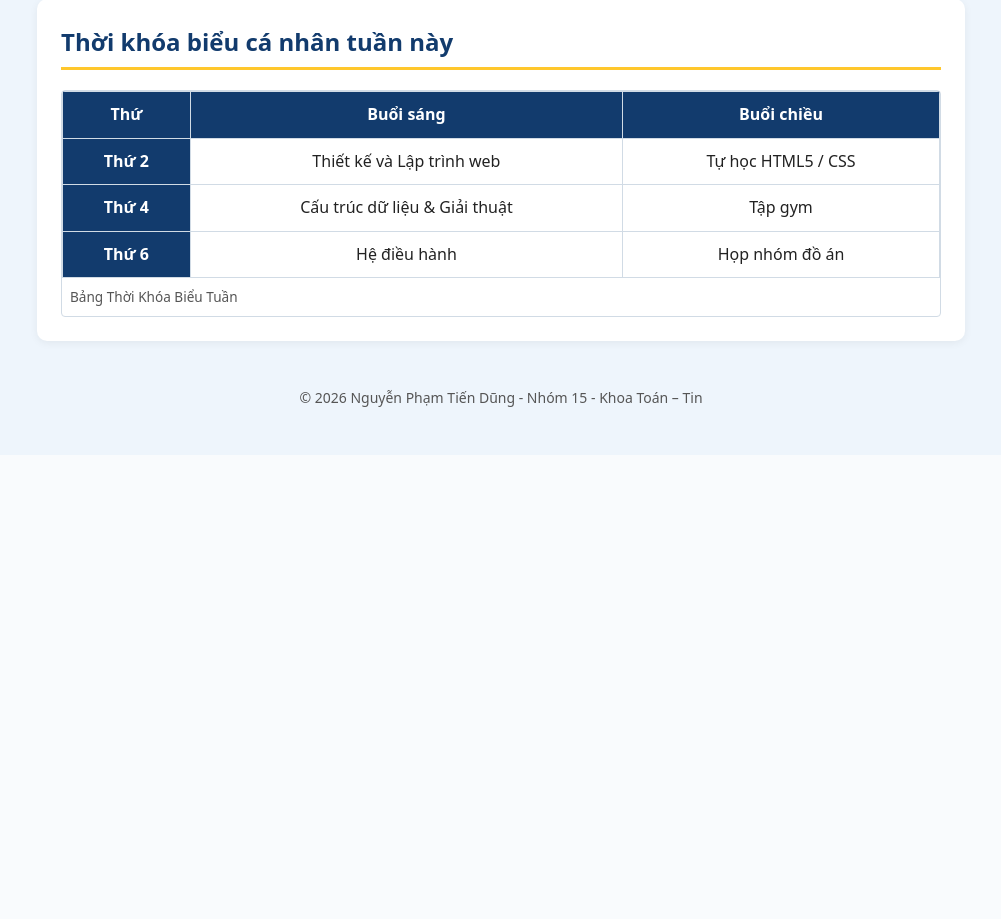
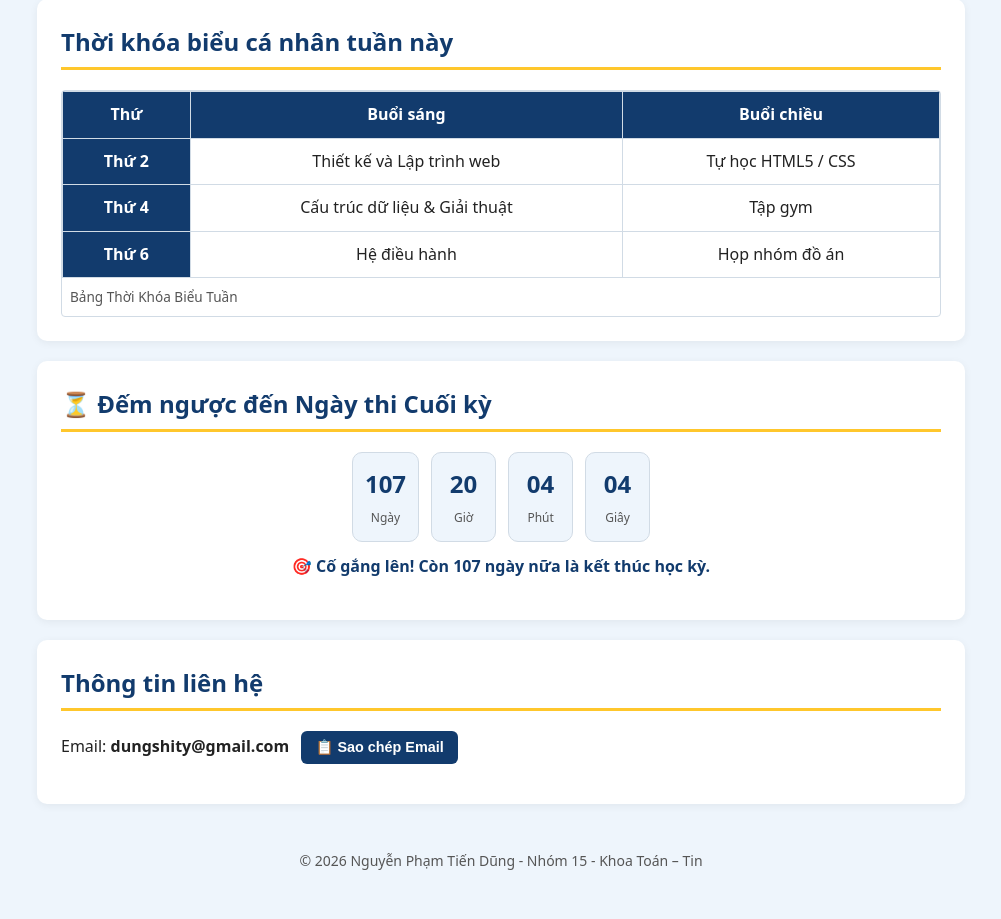
Before and after one commit to leminhquan290306-collab/ltweb-doan-nhom15, a PHP site: page /thanhvien/3120224032_dung/gioithieu.html in a window 1280 px wide. Shown: the part 1245-2164 px from the top of the page, without its empty margins (139-1140 px from the left). Before the commit the page ends 1652 px from the top, so only its background shows below. Run offline with PHP 8.4, Linux system fonts and the light colour scheme.

Commit message:
Hoan thien chuc nang dem nguoc, copy email va bang kiem thu 4 cho trang ca nhan cua Dung

```diff
--- a/thanhvien/3120224032_dung/css/style.css
+++ b/thanhvien/3120224032_dung/css/style.css
@@ -158,7 +158,72 @@ th {
 }
 
 /* ==========================================================================
-   5. MEDIA QUERY RESPONSIVE
+   5. BỔ SUNG: ĐỊNH KIỂU CHO 2 TƯƠNG TÁC JAVASCRIPT (PHẦN C)
+   ========================================================================== */
+
+/* --- TƯƠNG TÁC 1: Đồng hồ đếm ngược ngày thi --- */
+.countdown-timer {
+  display: flex;
+  gap: 12px;
+  justify-content: center;
+  margin-top: 15px;
+}
+
+.time-box {
+  background-color: var(--mau-nen);
+  padding: 12px;
+  border-radius: var(--bo-goc);
+  min-width: 65px;
+  text-align: center;
+  border: 1px solid var(--mau-vien);
+}
+
+.time-box span {
+  display: block;
+  font-size: 1.5rem;
+  font-weight: bold;
+  color: var(--mau-chinh);
+}
+
+.time-box label {
+  font-size: 0.75rem;
+  color: #555555;
+}
+
+.countdown-status {
+  text-align: center;
+  font-weight: 600;
+  margin-top: 12px;
+  color: var(--mau-chinh);
+}
+
+/* --- TƯƠNG TÁC 2: Nút Sao chép Email --- */
+.btn-copy {
+  background-color: var(--mau-chinh);
+  color: var(--mau-trang);
+  border: none;
+  padding: 8px 14px;
+  border-radius: 6px;
+  cursor: pointer;
+  font-size: 0.9rem;
+  font-weight: 600;
+  margin-left: 8px;
+  transition: background-color 0.2s ease;
+}
+
+.btn-copy:hover {
+  background-color: #0d284c;
+}
+
+.toast-message {
+  display: block;
+  margin-top: 8px;
+  font-weight: 600;
+  font-size: 0.9rem;
+}
+
+/* ==========================================================================
+   6. MEDIA QUERY RESPONSIVE (TỐI ƯU CẢ MÀN HÌNH NHỎ 360PX)
    ========================================================================== */
 @media (min-width: 768px) {
   .khoi-dau {
@@ -176,6 +241,24 @@ th {
   }
 }
 
+@media (max-width: 360px) {
+  .countdown-timer {
+    gap: 6px;
+  }
+  .time-box {
+    min-width: 48px;
+    padding: 6px;
+  }
+  .time-box span {
+    font-size: 1.1rem;
+  }
+  .btn-copy {
+    width: 100%;
+    margin-left: 0;
+    margin-top: 8px;
+  }
+}
+
 .chan-trang {
   text-align: center;
   font-size: 0.875rem;
--- a/thanhvien/3120224032_dung/gioithieu.html
+++ b/thanhvien/3120224032_dung/gioithieu.html
@@ -33,8 +33,9 @@
     <main>
       <h1>Trang Giới Thiệu Cá Nhân</h1>
 
-      <!-- Section: Giới thiệu bản thân -->
+    <!-- Section: Giới thiệu bản thân (Đã sửa thêm h2 ẩn hoặc dùng div) -->
       <section class="khoi-dau" style="margin-bottom: 20px;">
+        <h2 class="sr-only" style="display: none;">Thông tin cá nhân</h2>
         <img class="anh-chan-dung" src="dung_anh.jpg" alt="Ảnh chân dung của Nguyễn Phạm Tiến Dũng">
         <div class="thong-tin-chinh">
           <p><strong>Họ và tên:</strong> Nguyễn Phạm Tiến Dũng</p>
@@ -80,11 +81,11 @@
       </article>
 
       <!-- Section: Bảng thời khóa biểu tuần -->
-      <section class="muc-noi-dung">
+      <section class="muc-noi-dung" style="margin-bottom: 20px;">
         <h2>Thời khóa biểu cá nhân tuần này</h2>
 
-        <!-- Bọc bảng trong khung để hỗ trợ cuộn ngang trên điện thoại 360px -->
-        <div class="khung-chua-bang" tabindex="0" aria-label="Bảng thời khóa biểu cá nhân">
+<!-- Sửa: Thêm role="region" để hợp lệ W3C khi dùng aria-label -->
+        <div class="khung-chua-bang" tabindex="0" role="region" aria-label="Bảng thời khóa biểu cá nhân">
           <table>
             <caption>Bảng Thời Khóa Biểu Tuần</caption>
             <thead>
@@ -114,6 +115,28 @@
           </table>
         </div>
       </section>
+
+      <!-- ================= TƯƠNG TÁC 1: ĐẾM NGƯỢC NGÀY THI ================= -->
+      <section class="muc-noi-dung" style="margin-bottom: 20px;">
+        <h2>⏳ Đếm ngược đến Ngày thi Cuối kỳ</h2>
+        <div id="countdown-display" class="countdown-timer" aria-live="polite">
+          <div class="time-box"><span id="cd-days">00</span><label>Ngày</label></div>
+          <div class="time-box"><span id="cd-hours">00</span><label>Giờ</label></div>
+          <div class="time-box"><span id="cd-minutes">00</span><label>Phút</label></div>
+          <div class="time-box"><span id="cd-seconds">00</span><label>Giây</label></div>
+        </div>
+        <p id="countdown-status" class="countdown-status"></p>
+      </section>
+
+      <!-- ================= TƯƠNG TÁC 2: SAO CHÉP EMAIL ================= -->
+      <section class="muc-noi-dung">
+        <h2>Thông tin liên hệ</h2>
+        <p>
+          Email: <strong id="my-email">dungshity@gmail.com</strong>
+          <button id="btn-copy-email" type="button" class="btn-copy">📋 Sao chép Email</button>
+        </p>
+        <span id="copy-status" class="toast-message" aria-live="polite"></span>
+      </section>
     </main>
 
     <!-- Footer -->
@@ -122,5 +145,7 @@
     </footer>
   </div>
 
+  <!-- Nạp tệp JS cá nhân -->
+  <script src="js/canhan.js" defer></script>
 </body>
 </html>
--- /dev/null
+++ b/thanhvien/3120224032_dung/js/canhan.js
@@ -0,0 +1,79 @@
+/**
+ * Tệp: thanhvien/3120224032_dung/js/canhan.js
+ * Tác giả: Nguyễn Phạm Tiến Dũng (MSSV: 3120224032 - Lớp 24CNTT2)
+ * Mô tả chức năng:
+ *  1. Đồng hồ đếm ngược thời gian thực đến ngày thi cuối kỳ (sử dụng setInterval).
+ *  2. Sao chép địa chỉ email cá nhân vào Clipboard (navigator.clipboard) kèm thông báo tự ẩn.
+ * Cách thử nghiệm:
+ *  - Tương tác 1: Quan sát bộ đếm giây tự động thay đổi mỗi giây trên trang.
+ *  - Tương tác 2: Bấm nút "Sao chép Email", kiểm tra dòng thông báo xuất hiện và thử dán (Ctrl+V) ra ngoài.
+ */
+
+document.addEventListener('DOMContentLoaded', () => {
+  // ==========================================
+  // TƯƠNG TÁC 1: ĐẾM NGƯỜC NGÀY THI CUỐI KỲ
+  // ==========================================
+  const targetDate = new Date('2027-01-15T07:30:00').getTime();
+
+  const elDays = document.getElementById('cd-days');
+  const elHours = document.getElementById('cd-hours');
+  const elMinutes = document.getElementById('cd-minutes');
+  const elSeconds = document.getElementById('cd-seconds');
+  const elStatus = document.getElementById('countdown-status');
+
+  function updateCountdown() {
+    const now = new Date().getTime();
+    const distance = targetDate - now;
+
+    if (distance < 0) {
+      if (elStatus) elStatus.textContent = '🎉 Đã đến giờ thi! Chúc bạn thi tốt!';
+      return;
+    }
+
+    const days = Math.floor(distance / (1000 * 60 * 60 * 24));
+    const hours = Math.floor((distance % (1000 * 60 * 60 * 24)) / (1000 * 60 * 60));
+    const minutes = Math.floor((distance % (1000 * 60 * 60)) / (1000 * 60));
+    const seconds = Math.floor((distance % (1000 * 60)) / 1000);
+
+    if (elDays) elDays.textContent = String(days).padStart(2, '0');
+    if (elHours) elHours.textContent = String(hours).padStart(2, '0');
+    if (elMinutes) elMinutes.textContent = String(minutes).padStart(2, '0');
+    if (elSeconds) elSeconds.textContent = String(seconds).padStart(2, '0');
+
+    if (elStatus) {
+      elStatus.textContent = `🎯 Cố gắng lên! Còn ${days} ngày nữa là kết thúc học kỳ.`;
+    }
+  }
+
+  if (elDays && elHours && elMinutes && elSeconds) {
+    updateCountdown();
+    setInterval(updateCountdown, 1000);
+  }
+
+  // ==========================================
+  // TƯƠNG TÁC 2: SAO CHÉP EMAIL VÀO CLIPBOARD
+  // ==========================================
+  const btnCopy = document.getElementById('btn-copy-email');
+  const emailText = document.getElementById('my-email');
+  const statusText = document.getElementById('copy-status');
+
+  if (btnCopy && emailText && statusText) {
+    btnCopy.addEventListener('click', async () => {
+      try {
+        const val = emailText.textContent.trim();
+        await navigator.clipboard.writeText(val);
+
+        statusText.textContent = '✅ Đã sao chép email vào bộ nhớ tạm!';
+        statusText.style.color = '#16a34a';
+
+        setTimeout(() => {
+          statusText.textContent = '';
+        }, 3000);
+      } catch (err) {
+        statusText.textContent = '❌ Không thể sao chép!';
+        statusText.style.color = '#dc2626';
+        console.error('Lỗi khi thao tác với Clipboard:', err);
+      }
+    });
+  }
+});
```
Also changed, not shown: kiemtra/lighthouse-dung-TH4.png (added), kiemtra/responsive-360px-dung-TH4.png (added), kiemtra/w3c-dung-TH4.png (added).
